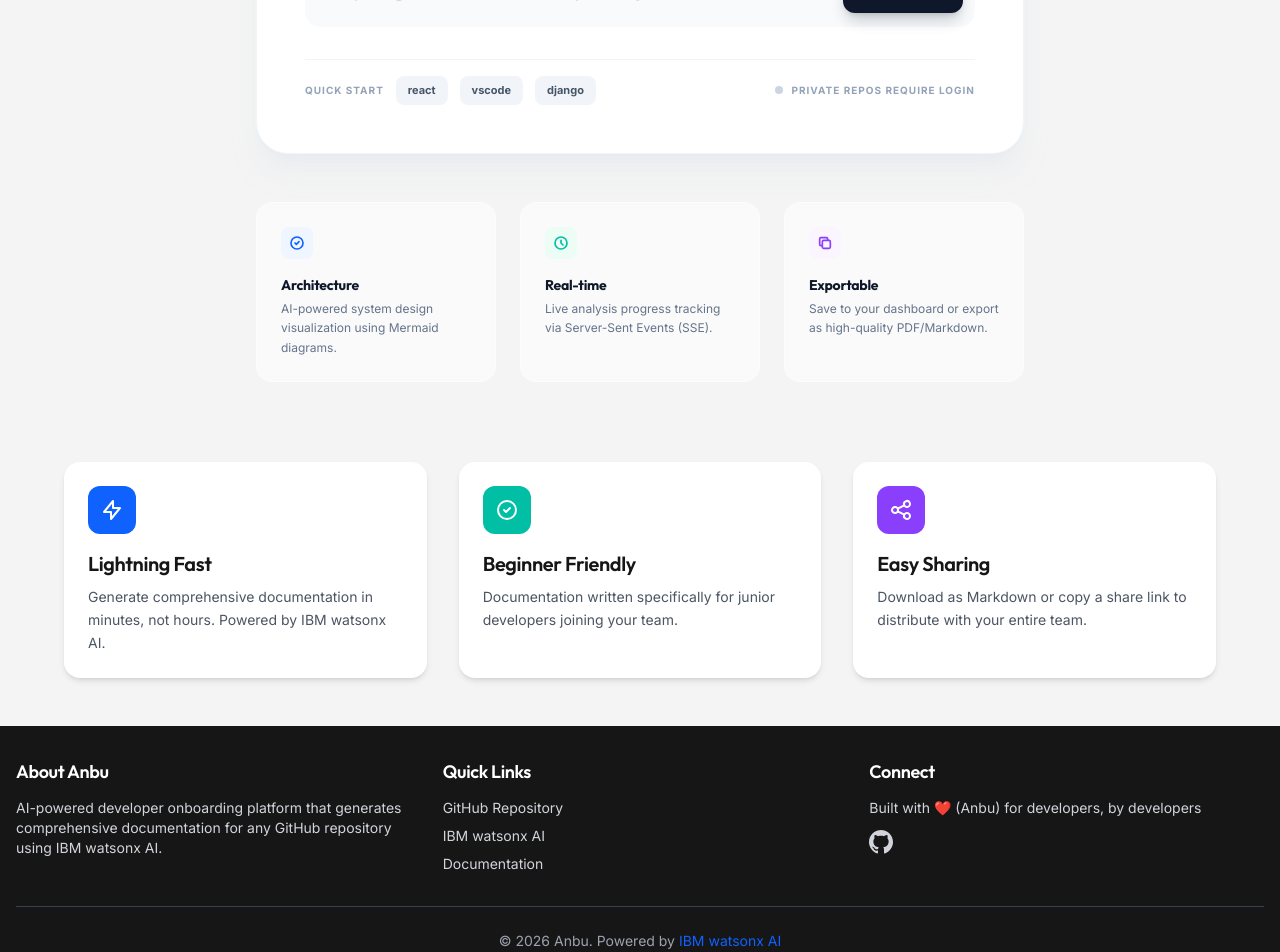
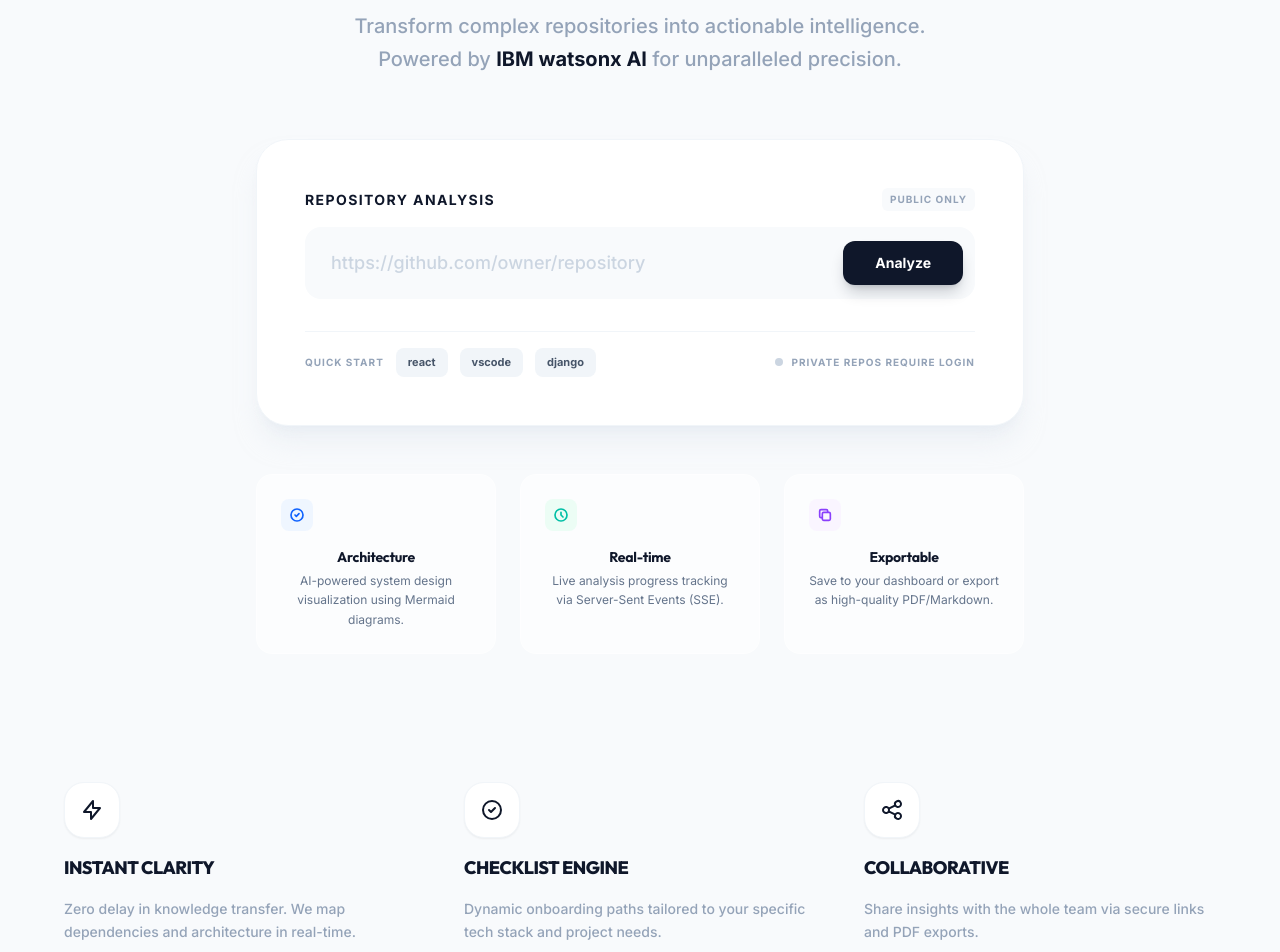
Before and after one commit to chamika-u/Anbu, a React (Vite) app in the folder frontend/: page / in a window 1280 px wide. Shown: the part 440-1392 px from the top of the page. Built offline with nearby package versions, Linux system fonts and the light colour scheme; no server answers.

Commit message:
feat: implement main application shell and loading spinner component

```diff
--- a/frontend/src/App.tsx
+++ b/frontend/src/App.tsx
@@ -21,13 +21,11 @@ interface ToastState {
 }
 
 const LOADING_MESSAGES = [
-  'Connecting to GitHub…',
-  'Fetching repository data…',
-  'Analysing project structure…',
-  'Detecting tech stack…',
-  'Processing dependencies…',
-  'Generating documentation with IBM watsonx AI…',
-  'Finalising documentation…',
+  'Establishing connection…',
+  'Syncing source tree…',
+  'Analyzing architecture…',
+  'Generating intelligence…',
+  'Finalizing documentation…',
 ];
 
 function App() {
@@ -48,7 +46,7 @@ function App() {
     setIsLoading(true);
     setError(null);
     setResult(null);
-    setLoadingMessage('Initializing...');
+    setLoadingMessage('Initializing analysis engine...');
 
     try {
       const response = await analyzeRepository(repoUrl, (msg) => {
@@ -91,12 +89,12 @@ function App() {
     a.click();
     document.body.removeChild(a);
     URL.revokeObjectURL(url);
-    showToast('Documentation downloaded as Markdown!', 'success');
+    showToast('Markdown downloaded successfully.', 'success');
   };
 
   const handleDownloadPdf = () => {
     if (!result?.documentation) return;
-    showToast('Generating PDF... this may take a moment.', 'info');
+    showToast('Preparing document export...', 'info');
     const repoName = (result.metadata as RepoMetadata | undefined)?.repo_name ?? 'documentation';
     const element = document.getElementById('documentation-pdf-content');
     if (!element) return;
@@ -110,9 +108,9 @@ function App() {
     };
 
     html2pdf().from(element).set(opt).save().then(() => {
-      showToast('Documentation downloaded as PDF!', 'success');
+      showToast('PDF exported successfully.', 'success');
     }).catch((err: any) => {
-      showToast('Failed to generate PDF.', 'error');
+      showToast('Export failed.', 'error');
       console.error(err);
     });
   };
@@ -130,12 +128,12 @@ function App() {
 
   const handleCopyShareUrl = async () => {
     const shareUrl = result?.share_url;
-    if (!shareUrl) return showToast('No share URL available.', 'error');
+    if (!shareUrl) return showToast('No URL available.', 'error');
     try {
       await navigator.clipboard.writeText(shareUrl);
-      showToast('Share URL copied to clipboard!', 'success');
+      showToast('Share link copied.', 'success');
     } catch {
-      showToast(`Share URL: ${shareUrl}`, 'info');
+      showToast(`Link: ${shareUrl}`, 'info');
     }
   };
 
@@ -147,7 +145,6 @@ function App() {
       const owner = result.metadata.owner || 'unknown';
       const repoName = result.metadata.repo_name || 'unknown';
 
-      // Get current progress from localStorage before saving
       let currentProgress = {};
       const saved = localStorage.getItem(`anbu_tasks_${repoName}`);
       if (saved) {
@@ -159,7 +156,7 @@ function App() {
             currentProgress = progressObj;
           }
         } catch (e) {
-          console.error('Failed to parse progress before save', e);
+          console.error('Failed to parse progress', e);
         }
       }
 
@@ -173,9 +170,9 @@ function App() {
           progress: currentProgress
         }
       });
-      showToast('Saved to your Dashboard!', 'success');
+      showToast('Saved to your dashboard.', 'success');
     } catch (err: any) {
-      showToast(err.message || 'Failed to save', 'error');
+      showToast(err.message || 'Failed to save.', 'error');
     } finally {
       setIsSaving(false);
     }
@@ -191,19 +188,23 @@ function App() {
   if (authLoading) return null;
 
   return (
-    <div className="min-h-screen flex flex-col bg-ibm-light">
+    <div className="min-h-screen flex flex-col bg-slate-50 selection:bg-slate-900 selection:text-white">
       <Header />
 
-      <main className="flex-grow container mx-auto px-4 py-8 md:py-12">
+      <main className="flex-grow container mx-auto px-6 py-12 md:py-20">
         {error && (
-          <div className="max-w-4xl mx-auto mb-8 fade-in" role="alert" aria-live="assertive">
-            <div className="bg-red-50 border border-red-300 rounded-xl p-4 shadow-sm">
-              <div className="flex items-start gap-3">
-                <div className="flex-1 min-w-0">
-                  <h3 className="text-red-800 font-semibold text-sm mb-0.5">Something went wrong</h3>
-                  <p className="text-red-700 text-sm break-words">{error}</p>
+          <div className="max-w-4xl mx-auto mb-12 fade-in" role="alert">
+            <div className="bg-white border-l-4 border-red-500 rounded-2xl p-6 shadow-xl shadow-red-500/5">
+              <div className="flex items-center justify-between">
+                <div className="flex items-center gap-4">
+                  <div className="w-10 h-10 bg-red-50 text-red-500 rounded-xl flex items-center justify-center">
+                    <svg className="w-5 h-5" fill="none" stroke="currentColor" viewBox="0 0 24 24"><path strokeLinecap="round" strokeLinejoin="round" strokeWidth={2.5} d="M12 9v2m0 4h.01m-6.938 4h13.856c1.54 0 2.502-1.667 1.732-3L13.732 4c-.77-1.333-2.694-1.333-3.464 0L3.34 16c-.77 1.333.192 3 1.732 3z" /></svg>
+                  </div>
+                  <p className="text-sm font-bold text-slate-900 uppercase tracking-tight">{error}</p>
                 </div>
-                <button onClick={dismissError} className="flex-shrink-0 text-red-500 hover:text-red-700 p-1">✕</button>
+                <button onClick={dismissError} className="text-slate-300 hover:text-slate-900 transition-colors">
+                  <svg className="w-5 h-5" fill="none" stroke="currentColor" viewBox="0 0 24 24"><path strokeLinecap="round" strokeLinejoin="round" strokeWidth={2.5} d="M6 18L18 6M6 6l12 12" /></svg>
+                </button>
               </div>
             </div>
           </div>
@@ -212,63 +213,56 @@ function App() {
         <Routes>
           <Route path="/" element={
             !result && !isLoading ? (
-              <>
-                <div className="text-center mb-12 fade-in">
-                  <h1 className="text-4xl md:text-5xl font-bold text-ibm-gray mb-4">
-                    AI-Powered Developer Onboarding
+              <div className="space-y-32">
+                <div className="text-center space-y-8 fade-in">
+                  <div className="inline-flex items-center gap-2 bg-slate-900 text-white px-4 py-2 rounded-full text-[10px] font-black uppercase tracking-[0.2em] shadow-xl shadow-slate-900/20">
+                    <span className="w-1.5 h-1.5 bg-emerald-400 rounded-full animate-pulse" />
+                    AI Intelligence Suite
+                  </div>
+                  <h1 className="text-6xl md:text-8xl font-black text-slate-900 tracking-tighter leading-none">
+                    Engineering <br/><span className="text-slate-400">Onboarding.</span>
                   </h1>
-                  <p className="text-xl text-gray-600 mb-2">
-                    Generate comprehensive documentation for any GitHub repository
+                  <p className="text-xl text-slate-400 font-medium max-w-2xl mx-auto leading-relaxed">
+                    Transform complex repositories into actionable intelligence. <br className="hidden md:block"/>
+                    Powered by <span className="text-slate-900 font-bold">IBM watsonx AI</span> for unparalleled precision.
                   </p>
-                  <p className="text-lg text-ibm-blue font-semibold">
-                    Powered by IBM watsonx AI
-                  </p>
-                </div>
-                <div className="fade-in">
-                  <RepositoryInput onSubmit={handleAnalyze} isLoading={isLoading} />
+                  <div className="pt-8">
+                    <RepositoryInput onSubmit={handleAnalyze} isLoading={isLoading} />
+                  </div>
                 </div>
 
-                <div className="mt-20 grid grid-cols-1 md:grid-cols-3 gap-8 max-w-6xl mx-auto fade-in">
-                  {/* Card 1 */}
-                  <div className="bg-white p-6 rounded-2xl shadow-md hover:shadow-lg transition-shadow">
-                    <div className="w-12 h-12 bg-ibm-blue rounded-xl flex items-center justify-center mb-4">
-                      <svg className="w-6 h-6 text-white" fill="none" stroke="currentColor" viewBox="0 0 24 24" aria-hidden="true">
-                        <path strokeLinecap="round" strokeLinejoin="round" strokeWidth={2} d="M13 10V3L4 14h7v7l9-11h-7z" />
-                      </svg>
+                <div className="grid grid-cols-1 md:grid-cols-3 gap-12 max-w-6xl mx-auto">
+                  <div className="space-y-4">
+                    <div className="w-14 h-14 bg-white border border-slate-100 rounded-[1.25rem] flex items-center justify-center shadow-sm">
+                      <svg className="w-6 h-6 text-slate-900" fill="none" stroke="currentColor" viewBox="0 0 24 24"><path strokeLinecap="round" strokeLinejoin="round" strokeWidth={2} d="M13 10V3L4 14h7v7l9-11h-7z" /></svg>
                     </div>
-                    <h3 className="text-xl font-semibold text-ibm-gray mb-2">Lightning Fast</h3>
-                    <p className="text-gray-600 text-sm leading-relaxed">
-                      Generate comprehensive documentation in minutes, not hours. Powered by IBM watsonx AI.
+                    <h3 className="text-lg font-black text-slate-900 tracking-tight uppercase">Instant Clarity</h3>
+                    <p className="text-slate-400 text-sm font-medium leading-relaxed">
+                      Zero delay in knowledge transfer. We map dependencies and architecture in real-time.
                     </p>
                   </div>
 
-                  {/* Card 2 */}
-                  <div className="bg-white p-6 rounded-2xl shadow-md hover:shadow-lg transition-shadow">
-                    <div className="w-12 h-12 bg-ibm-teal rounded-xl flex items-center justify-center mb-4">
-                      <svg className="w-6 h-6 text-white" fill="none" stroke="currentColor" viewBox="0 0 24 24" aria-hidden="true">
-                        <path strokeLinecap="round" strokeLinejoin="round" strokeWidth={2} d="M9 12l2 2 4-4m6 2a9 9 0 11-18 0 9 9 0 0118 0z" />
-                      </svg>
+                  <div className="space-y-4">
+                    <div className="w-14 h-14 bg-white border border-slate-100 rounded-[1.25rem] flex items-center justify-center shadow-sm">
+                      <svg className="w-6 h-6 text-slate-900" fill="none" stroke="currentColor" viewBox="0 0 24 24"><path strokeLinecap="round" strokeLinejoin="round" strokeWidth={2} d="M9 12l2 2 4-4m6 2a9 9 0 11-18 0 9 9 0 0118 0z" /></svg>
                     </div>
-                    <h3 className="text-xl font-semibold text-ibm-gray mb-2">Beginner Friendly</h3>
-                    <p className="text-gray-600 text-sm leading-relaxed">
-                      Documentation written specifically for junior developers joining your team.
+                    <h3 className="text-lg font-black text-slate-900 tracking-tight uppercase">Checklist Engine</h3>
+                    <p className="text-slate-400 text-sm font-medium leading-relaxed">
+                      Dynamic onboarding paths tailored to your specific tech stack and project needs.
                     </p>
                   </div>
 
-                  {/* Card 3 */}
-                  <div className="bg-white p-6 rounded-2xl shadow-md hover:shadow-lg transition-shadow">
-                    <div className="w-12 h-12 bg-ibm-purple rounded-xl flex items-center justify-center mb-4">
-                      <svg className="w-6 h-6 text-white" fill="none" stroke="currentColor" viewBox="0 0 24 24" aria-hidden="true">
-                        <path strokeLinecap="round" strokeLinejoin="round" strokeWidth={2} d="M8.684 13.342C8.886 12.938 9 12.482 9 12c0-.482-.114-.938-.316-1.342m0 2.684a3 3 0 110-2.684m0 2.684l6.632 3.316m-6.632-6l6.632-3.316m0 0a3 3 0 105.367-2.684 3 3 0 00-5.367 2.684zm0 9.316a3 3 0 105.368 2.684 3 3 0 00-5.368-2.684z" />
-                      </svg>
+                  <div className="space-y-4">
+                    <div className="w-14 h-14 bg-white border border-slate-100 rounded-[1.25rem] flex items-center justify-center shadow-sm">
+                      <svg className="w-6 h-6 text-slate-900" fill="none" stroke="currentColor" viewBox="0 0 24 24"><path strokeLinecap="round" strokeLinejoin="round" strokeWidth={2} d="M8.684 13.342C8.886 12.938 9 12.482 9 12c0-.482-.114-.938-.316-1.342m0 2.684a3 3 0 110-2.684m0 2.684l6.632 3.316m-6.632-6l6.632-3.316m0 0a3 3 0 105.367-2.684 3 3 0 00-5.367 2.684zm0 9.316a3 3 0 105.368 2.684 3 3 0 00-5.368-2.684z" /></svg>
                     </div>
-                    <h3 className="text-xl font-semibold text-ibm-gray mb-2">Easy Sharing</h3>
-                    <p className="text-gray-600 text-sm leading-relaxed">
-                      Download as Markdown or copy a share link to distribute with your entire team.
+                    <h3 className="text-lg font-black text-slate-900 tracking-tight uppercase">Collaborative</h3>
+                    <p className="text-slate-400 text-sm font-medium leading-relaxed">
+                      Share insights with the whole team via secure links and PDF exports.
                     </p>
                   </div>
                 </div>
-              </>
+              </div>
             ) : null
           } />
 
@@ -279,55 +273,58 @@ function App() {
           <Route path="/dashboard" element={
             !user ? <Navigate to="/login" /> : (
               !result && !isLoading ? (
-                <>
-                  <div className="fade-in mb-6">
-                    <h2 className="text-3xl font-bold text-ibm-gray mb-6">Your Dashboard</h2>
-                    <GitHubTokenManager
-                      hasToken={user.has_github_token ?? false}
-                      onTokenChange={(hasToken) => updateUser({ ...user, has_github_token: hasToken })}
-                    />
+                <div className="fade-in space-y-12">
+                  <div className="space-y-2">
+                    <h2 className="text-4xl font-black text-slate-900 tracking-tight">Intelligence Dashboard</h2>
+                    <p className="text-xs font-bold text-slate-400 uppercase tracking-widest">Managing {user.email}</p>
+                  </div>
+                  <GitHubTokenManager
+                    hasToken={user.has_github_token ?? false}
+                    onTokenChange={(hasToken) => updateUser({ ...user, has_github_token: hasToken })}
+                  />
+                  <div className="bg-white rounded-[2.5rem] p-10 border border-slate-100 shadow-xl shadow-slate-200/40">
+                    <h3 className="text-[10px] font-black text-slate-400 uppercase tracking-widest mb-6 pl-1">Gather New Intelligence</h3>
                     <RepositoryInput onSubmit={handleAnalyze} isLoading={isLoading} hasGitHubToken={user.has_github_token ?? false} />
                   </div>
                   <RecentAnalyses onSelect={handleSelectHistory} />
-                </>
+                </div>
               ) : null
             )
           } />
         </Routes>
 
         {isLoading && (
-          <div className="max-w-2xl mx-auto fade-in mt-8">
-            <div className="bg-white rounded-2xl shadow-lg p-10">
+          <div className="max-w-2xl mx-auto fade-in mt-12">
+            <div className="bg-white rounded-[2.5rem] shadow-2xl shadow-slate-200/50 p-16 border border-slate-100">
               <LoadingSpinner message={loadingMessage} size="large" />
             </div>
           </div>
         )}
 
         {result?.documentation && (
-          <div className="fade-in">
-            <div className="mb-6 flex flex-wrap justify-between items-center gap-4">
-              <h2 className="text-2xl font-bold text-ibm-gray">Generated Documentation</h2>
-              <div className="flex gap-3">
+          <div className="fade-in space-y-12">
+            <div className="flex flex-col md:flex-row justify-between items-start md:items-center gap-6 no-print">
+              <div className="flex items-center gap-3">
+                <span className="text-[10px] font-bold text-slate-400 uppercase tracking-[0.2em] bg-slate-100 px-2 py-1 rounded-md">
+                  Analysis Result
+                </span>
+              </div>
+              <div className="flex gap-4">
                 {user && !(result.metadata as any).id && (
                   <button
                     onClick={handleSaveToDashboard}
                     disabled={isSaving}
-                    className="flex items-center gap-2 px-4 py-2 bg-ibm-teal text-white rounded-lg font-medium hover:bg-teal-600 transition-colors shadow-sm disabled:opacity-70"
+                    className="flex items-center gap-2 px-6 py-3 bg-emerald-500 text-white rounded-xl font-bold text-xs uppercase tracking-widest hover:bg-emerald-600 transition-all shadow-lg shadow-emerald-500/20 disabled:opacity-30"
                   >
-                    <svg className="w-4 h-4" fill="none" stroke="currentColor" viewBox="0 0 24 24">
-                      <path strokeLinecap="round" strokeLinejoin="round" strokeWidth="2" d="M8 7H5a2 2 0 00-2 2v9a2 2 0 002 2h14a2 2 0 002-2V9a2 2 0 00-2-2h-3m-1 4l-3 3m0 0l-3-3m3 3V4" />
-                    </svg>
-                    {isSaving ? 'Saving...' : 'Save to Dashboard'}
+                    {isSaving ? 'Preserving Intelligence...' : 'Save to Intelligence Suite'}
                   </button>
                 )}
                 <button
                   onClick={handleReset}
-                  className="flex items-center gap-2 px-4 py-2 text-ibm-blue hover:bg-blue-50 border border-ibm-blue rounded-lg font-medium transition-colors"
+                  className="flex items-center gap-2 px-6 py-3 bg-white border border-slate-200 text-slate-900 rounded-xl font-bold text-xs uppercase tracking-widest hover:bg-slate-50 transition-all shadow-sm"
                 >
-                  <svg className="w-4 h-4" fill="none" stroke="currentColor" viewBox="0 0 24 24">
-                    <path strokeLinecap="round" strokeLinejoin="round" strokeWidth="2" d="M10 19l-7-7m0 0l7-7m-7 7h18" />
-                  </svg>
-                  {user ? 'Back to Dashboard' : 'Analyse Another Repository'}
+                  <svg className="w-4 h-4" fill="none" stroke="currentColor" viewBox="0 0 24 24"><path strokeLinecap="round" strokeLinejoin="round" strokeWidth={2.5} d="M10 19l-7-7m0 0l7-7m-7 7h18" /></svg>
+                  {user ? 'Return to Dashboard' : 'New Analysis'}
                 </button>
               </div>
             </div>
@@ -342,7 +339,6 @@ function App() {
             />
           </div>
         )}
-
       </main>
 
       <Footer />
```
Also changed, not shown: frontend/src/components/LoadingSpinner.tsx (+21 -14 lines).
